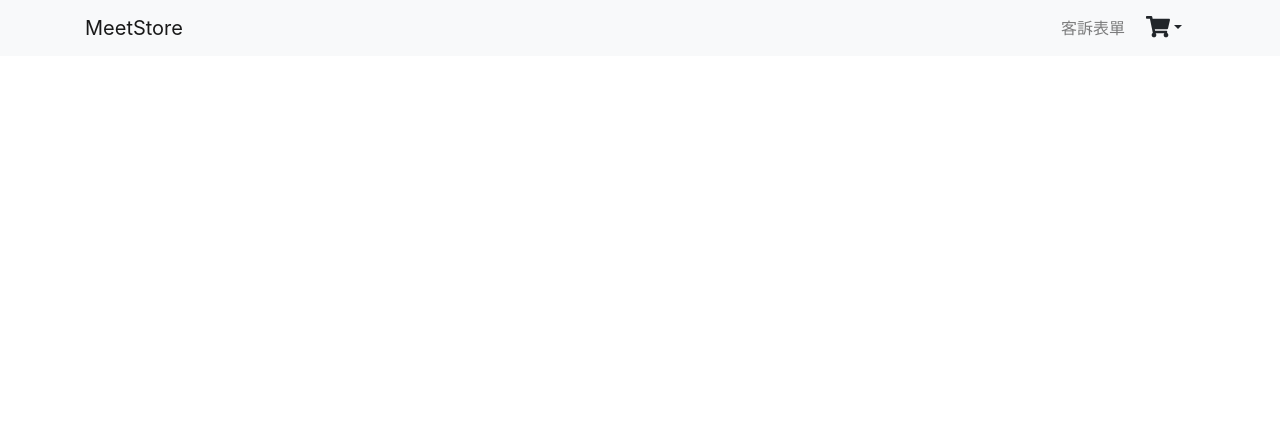
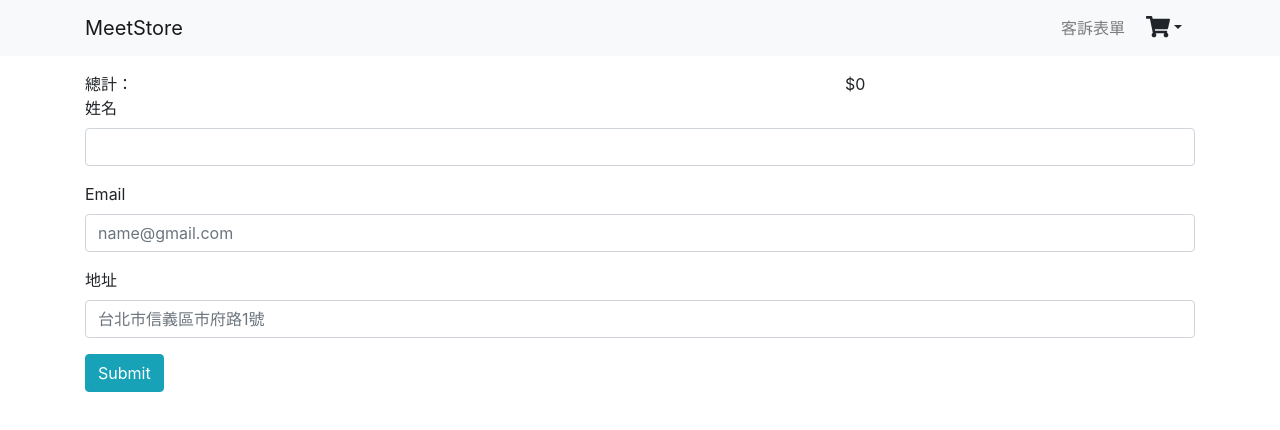
Before and after one commit to Eason0in/MeetStore, a React (Create React App) app: page /pay in a window 1280 px wide. Shown: the top 430 px of the page. Built offline with nearby package versions, Linux system fonts and the light colour scheme; data requests are answered from the project's data file.

Commit message:
Add pay and payForm

```diff
--- a/db.json
+++ b/db.json
@@ -33,5 +33,19 @@
       "description": "Lorem ipsum dolor sit amet consectetur adipisicing elit. Sequi, quibusdam iure? Voluptates, exercitationem consequuntur! Quas, voluptatum? Incidunt iure dolore atque modi dolor at nobis, reprehenderit, voluptas animi, facere alias repellat."
     }
   ],
-  "complaint": []
+  "complaint": [],
+  "orders": [
+    {
+      "name": "qwe",
+      "email": "qwe@qwe",
+      "address": "qwe",
+      "id": 1
+    },
+    {
+      "name": "567",
+      "email": "567@we5r",
+      "address": "234",
+      "id": 2
+    }
+  ]
 }
--- a/src/App.js
+++ b/src/App.js
@@ -4,6 +4,8 @@ import NavBar from './components/layout/NavBar'
 import ProductList from './components/product/ProductList'
 import ProductDetail from './components/product/ProductDetail'
 import Complaint from './components/customer/Complaint'
+import Pay from './components/customer/Pay'
+import Receipt from './components/customer/Receipt'
 import { library } from '@fortawesome/fontawesome-svg-core'
 import { fab } from '@fortawesome/free-brands-svg-icons'
 import { fas } from '@fortawesome/free-solid-svg-icons'
@@ -24,6 +26,8 @@ function App() {
               <Route exact path="/" component={ProductList} />
               <Route path="/productdetail/:id" component={ProductDetail} />
               <Route path="/complaint" component={Complaint} />
+              <Route path="/pay" component={Pay} />
+              <Route path="/receipt" component={Receipt} />
             </ProductContextProvider>
           </Switch>
         </CartContextProvider>
--- a/src/components/customer/Pay.js
+++ b/src/components/customer/Pay.js
@@ -1,7 +1,22 @@
-import React from 'react'
+import React, { useContext } from 'react'
+import { CartContext } from '../../contexts/CartContext'
+import CartItem from '../layout/CartItem'
+import { Container, Media, Button } from 'react-bootstrap'
+import CartSum from '../layout/CartSum'
+import PayForm from './PayForm'
 
 const Pay = () => {
-  return <div className="pay">pay</div>
+  const { cartItems } = useContext(CartContext)
+
+  return (
+    <div className="pay mt-3">
+      <Container>
+        {cartItems.length ? cartItems.map(item => <CartItem key={item.id} item={item} />) : ''}
+        <CartSum isCart={false} />
+        <PayForm />
+      </Container>
+    </div>
+  )
 }
 
 export default Pay
--- /dev/null
+++ b/src/components/customer/PayForm.js
@@ -0,0 +1,52 @@
+import React, { useState } from 'react'
+import { Form, Button } from 'react-bootstrap'
+import { useHistory } from 'react-router-dom'
+import axios from 'axios'
+
+const API_URL = 'http://localhost:3001/'
+
+const PayForm = () => {
+  const [name, setName] = useState('')
+  const [email, setEmail] = useState('')
+  const [address, setAddress] = useState('')
+  const hisotry = useHistory()
+  const handleSubmit = e => {
+    e.preventDefault()
+    axios.post(API_URL + 'orders', { name, email, address }).then(res => {
+      if (res.status === 201) hisotry.push('/receipt')
+    })
+  }
+  return (
+    <Form onSubmit={handleSubmit}>
+      <Form.Group controlId="name">
+        <Form.Label>姓名</Form.Label>
+        <Form.Control type="text" value={name} onChange={e => setName(e.target.value)} required />
+      </Form.Group>
+      <Form.Group controlId="email">
+        <Form.Label>Email</Form.Label>
+        <Form.Control
+          type="email"
+          placeholder="name@gmail.com"
+          value={email}
+          onChange={e => setEmail(e.target.value)}
+          required
+        />
+      </Form.Group>
+      <Form.Group controlId="address">
+        <Form.Label>地址</Form.Label>
+        <Form.Control
+          type="text"
+          placeholder="台北市信義區市府路1號"
+          value={address}
+          onChange={e => setAddress(e.target.value)}
+          required
+        />
+      </Form.Group>
+      <Button variant="info" type="submit">
+        Submit
+      </Button>
+    </Form>
+  )
+}
+
+export default PayForm
--- a/src/components/layout/Cart.js
+++ b/src/components/layout/Cart.js
@@ -17,7 +17,7 @@ const Cart = () => {
         <ListGroup variant="flush" horizontal="lg">
           <ListGroup.Item>
             {cartItems.length ? cartItems.map(item => <CartItem key={item.id} item={item} />) : ''}
-            <CartSum />
+            <CartSum isCart={true} />
           </ListGroup.Item>
         </ListGroup>
       </Dropdown.Menu>
--- a/src/components/layout/CartSum.js
+++ b/src/components/layout/CartSum.js
@@ -1,8 +1,9 @@
 import React, { useContext } from 'react'
 import { Col, Row, Button } from 'react-bootstrap'
 import { CartContext } from '../../contexts/CartContext'
+import { Link } from 'react-router-dom'
 
-const CartSum = () => {
+const CartSum = ({ isCart }) => {
   const { cartItems } = useContext(CartContext)
   const totalAmount = cartItems.length ? cartItems.map(item => item.price).reduce((prev, next) => prev + next) : 0
   return (
@@ -11,13 +12,17 @@ const CartSum = () => {
         <Col sm={8}>總計：</Col>
         <Col sm={4}>${totalAmount}</Col>
       </Row>
+      {isCart ? (
         <Row className="mt-2">
           <Col sm={12}>
-          <Button variant="danger" block>
+            <Button as={Link} to="/pay" variant="danger" block>
               結帳
             </Button>
           </Col>
         </Row>
+      ) : (
+        ''
+      )}
     </>
   )
 }
--- a/src/components/product/ProductDetail.js
+++ b/src/components/product/ProductDetail.js
@@ -2,11 +2,13 @@ import React, { useContext } from 'react'
 import { Container, Media, Button } from 'react-bootstrap'
 import { ProductContext } from '../../contexts/ProductContext'
 import { Link } from 'react-router-dom'
+import { CartContext } from '../../contexts/CartContext'
 
 const ProductDetail = props => {
   const { id } = props.match.params
   const { products } = useContext(ProductContext)
   const detailData = products.find(product => product.id.toString() === id)
+  const { addCartItem } = useContext(CartContext)
   return (
     <div className="product-detail mt-3">
       <Container>
@@ -27,11 +29,12 @@ const ProductDetail = props => {
             <h5 className="mb-3">{detailData.title}</h5>
             <p>{detailData.subtitle}</p>
             <p className="mt-4 mb-5">{detailData.description}</p>
+            <h5 className="mt-4 mb-5">$ {detailData.price}</h5>
             <div className="button-group mt-5">
-              <Button variant="outline-info" size="lg" className="mr-2">
+              <Button as={Link} to="/pay" variant="outline-info" size="lg" className="mr-2">
                 立即結帳
               </Button>
-              <Button variant="outline-danger" size="lg">
+              <Button onClick={() => addCartItem(detailData)} variant="outline-danger" size="lg">
                 加入購物車
               </Button>
             </div>
--- a/src/contexts/ProductContext.js
+++ b/src/contexts/ProductContext.js
@@ -10,7 +10,7 @@ const ProductContextProvider = props => {
     axios.get(API_URL + 'products').then(res => {
       setProduct(res.data)
     })
-  }, [products])
+  }, [])
   return <ProductContext.Provider value={{ products }}>{props.children}</ProductContext.Provider>
 }
 
```
Lines whose indentation alone changed are shown as unchanged.
